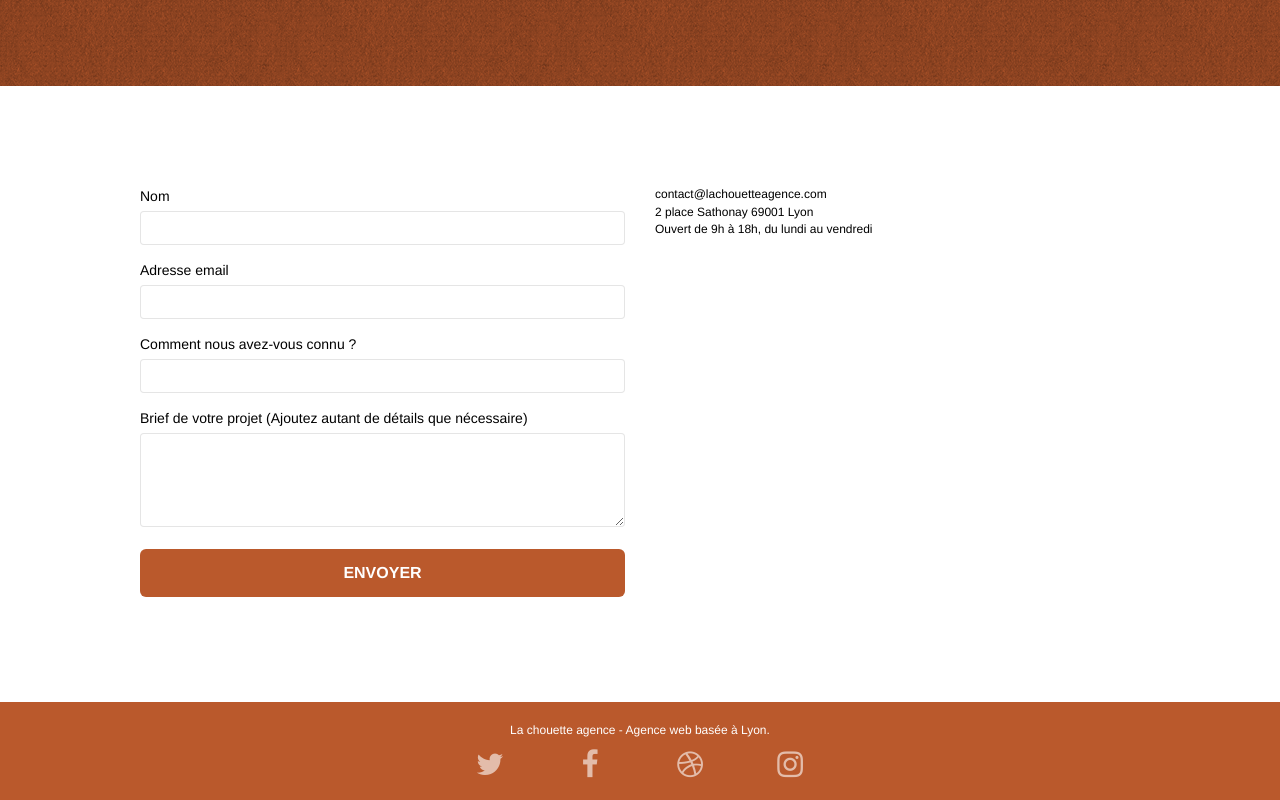
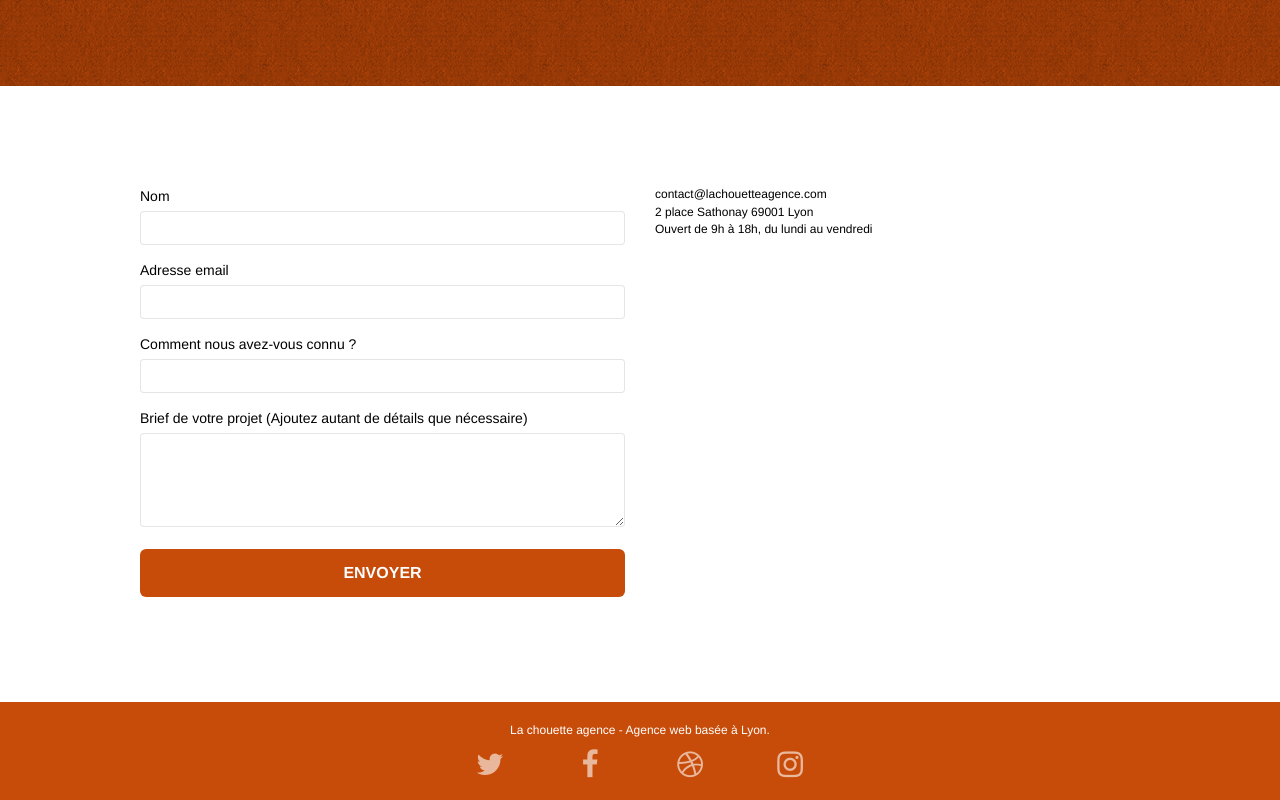
Before and after one commit to Kratoom/FlorianBoche_4_22062021, a plain HTML site: page apres/page2.html in a window 1280 px wide. Shown: the part 312-1112 px from the top of the page. Drawn offline with nearby package versions, Linux system fonts and the light colour scheme; files that its build step writes are made by us from their sources; a script that the page names is missing.

Commit message:
contrast

```diff
--- a/apres/style.css
+++ b/apres/style.css
@@ -655,7 +655,7 @@ label,
 a {
     font-family: "helvetica";
     font-weight: 400;
-    color: #000000!important;
+    color: #000000;
 }
 
 .container {
@@ -775,7 +775,7 @@ h4 {
 }
 
 .bgc-atomic-tangerine {
-    background-color: #BA592C;
+    background-color: #C84C09;
 }
 
 .tc-white {
@@ -783,12 +783,12 @@ h4 {
 }
 
 .btn-atomic-tangerine {
-    background: #BA592C;
+    background: #C84C09;
     color: #FFFFFF!important;
 }
 
 .btn-atomic-tangerine:hover {
-    background: #c27956!important;
+    background: #C4C4C4!important;
     color: #FFFFFF!important;
 }
 
@@ -1030,7 +1030,14 @@ h4 {
         width: 180px;
         height: 320px;
     }
+
 }
+footer a,
+footer .d-bloc{
+    color: #FFFFFF;
+
+}
+
 
 @media (max-width: 400px) {
     .bloc {
```
